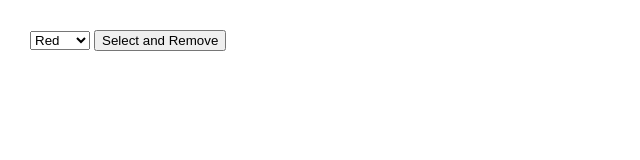
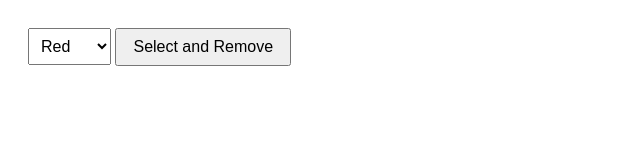
Before and after one commit to acciojob/remove-items-kunalkanwarr, a website: page main.html in a window 1280 px wide. Shown: the whole page, without its empty margins (0-640 px from the left). Drawn offline with Linux system fonts and the light colour scheme.

Commit message:
created a submission

```diff
--- a/main.html
+++ b/main.html
@@ -1,27 +1,47 @@
 <!DOCTYPE html>
-<html>
+<html lang="en">
 <head>
-		<style type="text/css">
-			body {margin: 30px;}
+    <meta charset="UTF-8">
+    <meta name="viewport" content="width=device-width, initial-scale=1.0">
+    <title>Remove Color</title>
+    <style>
+        /* Basic styling for better appearance */
+        body {
+            font-family: Arial, sans-serif;
+            padding: 20px;
+        }
+        select {
+            padding: 8px;
+            font-size: 16px;
+        }
+        input[type="button"] {
+            padding: 8px 16px;
+            font-size: 16px;
+            cursor: pointer;
+        }
     </style>
-		<meta charset=utf-8 />
-		<title>Remove items from a dropdown list</title>
 </head>
+<body>
 
-	<body>
-		<form>
 <select id="colorSelect">
-				<option>Red</option>
-				<option>Green</option>
-				<option>White</option>
-				<option>Black</option>
+    <option value="Red">Red</option>
+    <option value="Green">Green</option>
+    <option value="White">White</option>
+    <option value="Black">Black</option>
 </select>
-			<input type="button" value="Select and Remove">
-		</form>
 
-		<script type="text/javascript" src="./script.js">
+<input type="button" value="Select and Remove" onclick="removeSelectedColor()">
+
+<script>
+    function removeSelectedColor() {
+        const colorSelect = document.getElementById('colorSelect');
+        const selectedIndex = colorSelect.selectedIndex;
+
+        if (selectedIndex !== -1) {
+            colorSelect.remove(selectedIndex);
+        }
+    }
 </script>
 
 </body>
-
 </html>
--- a/script.js
+++ /dev/null
@@ -1,17 +0,0 @@
-// Get references to the dropdown and the button
-const colorSelect = document.getElementById("colorSelect");
-const removeButton = document.getElementById("removeButton");
-
-// Function to remove the selected color from the dropdown
-const removeSelectedColor = () => {
-  // Get the selected option from the dropdown
-  const selectedOption = colorSelect.options[colorSelect.selectedIndex];
-
-  // If a color is selected, remove it from the list
-  if (selectedOption) {
-    colorSelect.removeChild(selectedOption);
-  }
-};
-
-// Add an event listener to the button to trigger the removal when clicked
-removeButton.addEventListener("click", removeSelectedColor);
```
Lines whose indentation alone changed are shown as unchanged.
